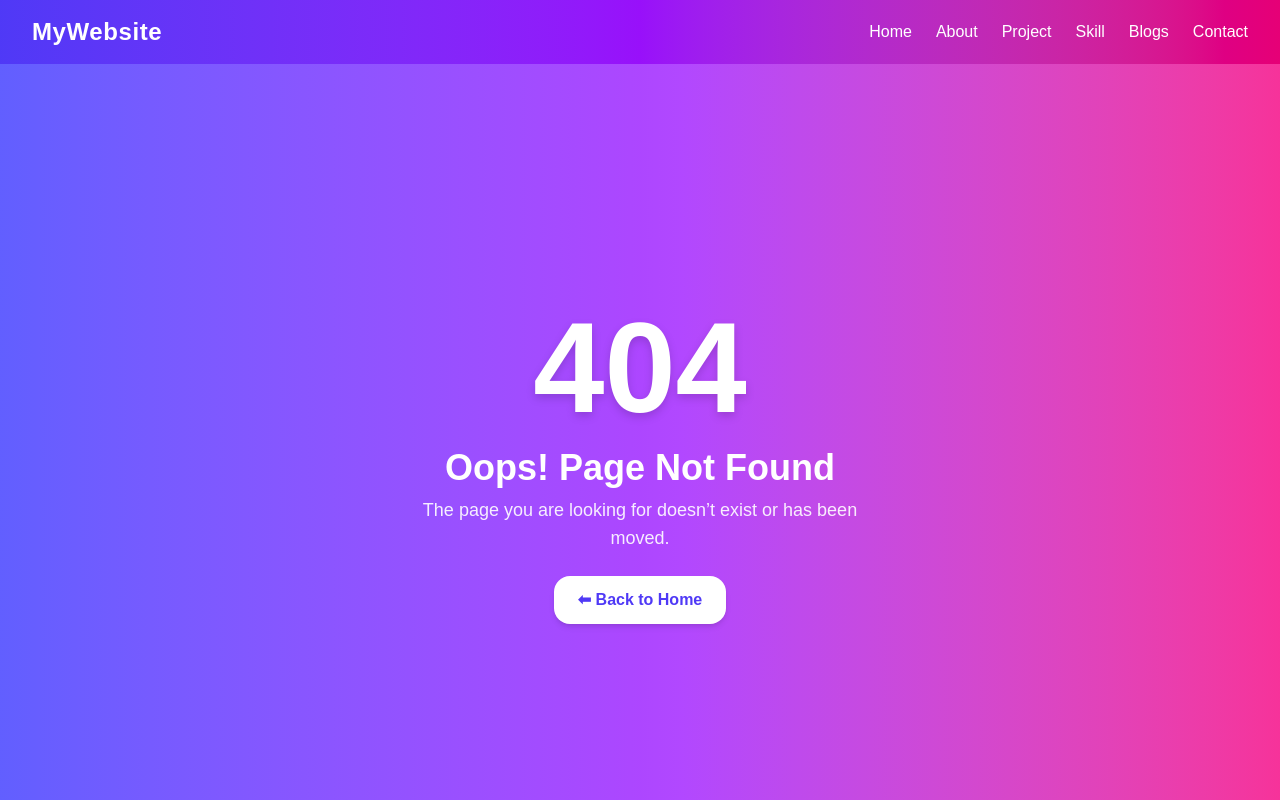
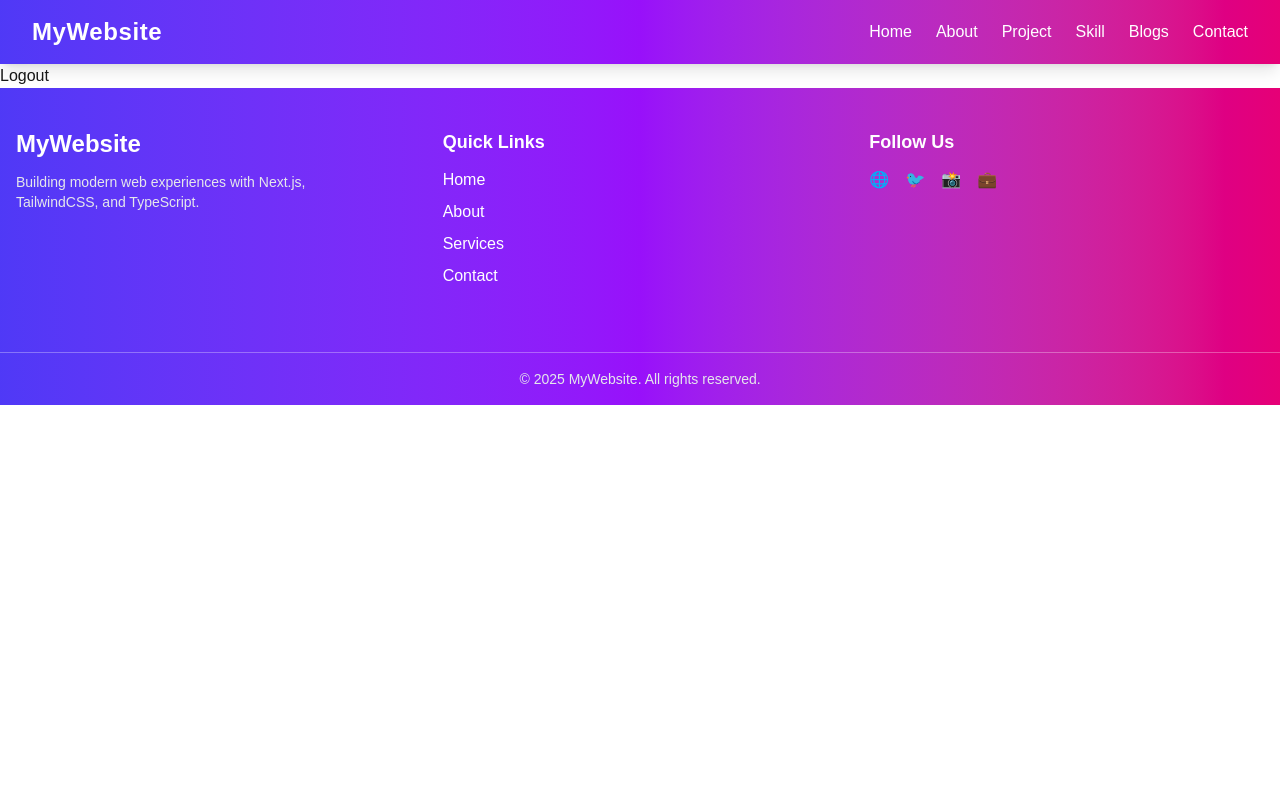
Before and after one commit to razibdash/next-js-classes, a Next.js app: page /logout in a window 1280 px wide. Before the commit this address had no page. Shown: the top 800 px of the page. Built offline with nearby package versions, Linux system fonts and the light colour scheme.

Commit message:
advance routing useRouter

```diff
--- /dev/null
+++ b/src/app/(auth)/logout/page.tsx
@@ -0,0 +1,15 @@
+"use client"
+import { useRouter } from 'next/navigation'
+import React from 'react'
+
+const Logout = () => {
+    const router=useRouter()
+    const handleLogout=()=>{
+        router.push('/')
+    }
+  return (
+    <button onClick={handleLogout}>Logout</button>
+  )
+}
+
+export default Logout
```
